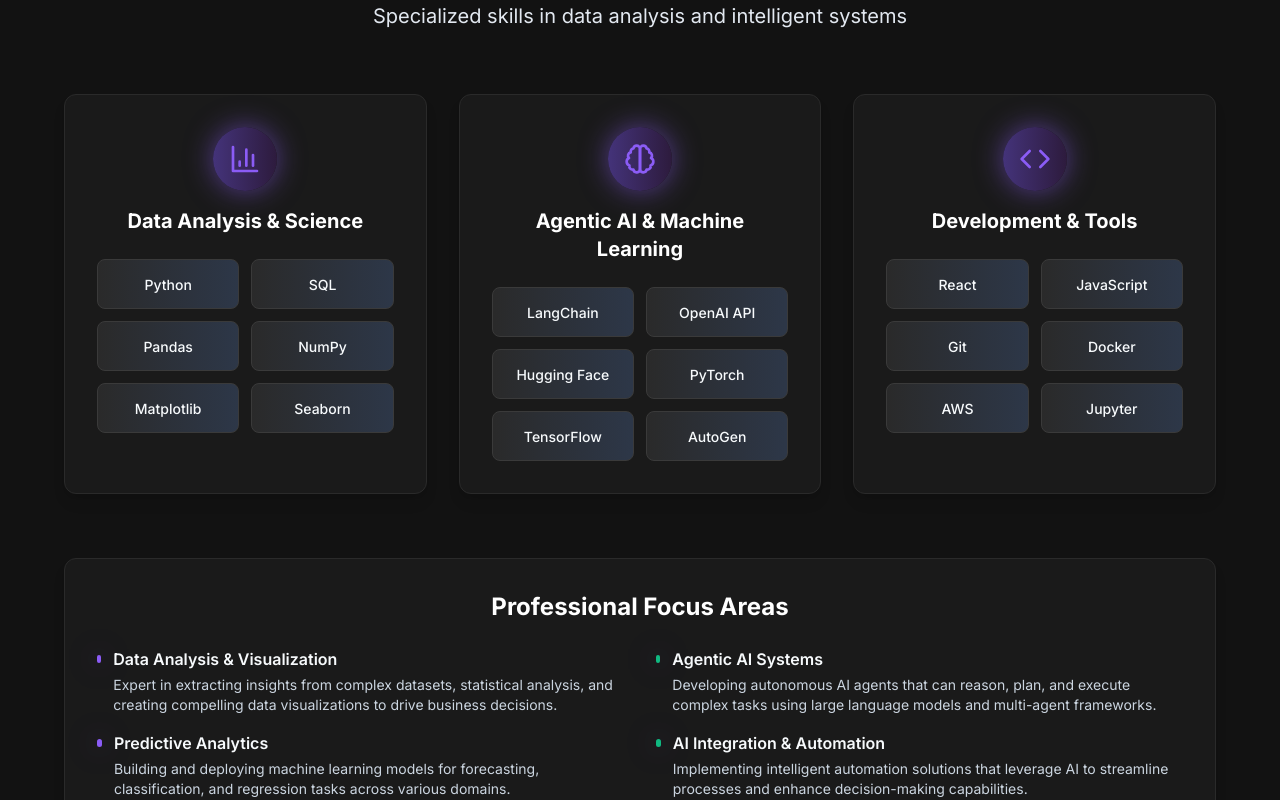
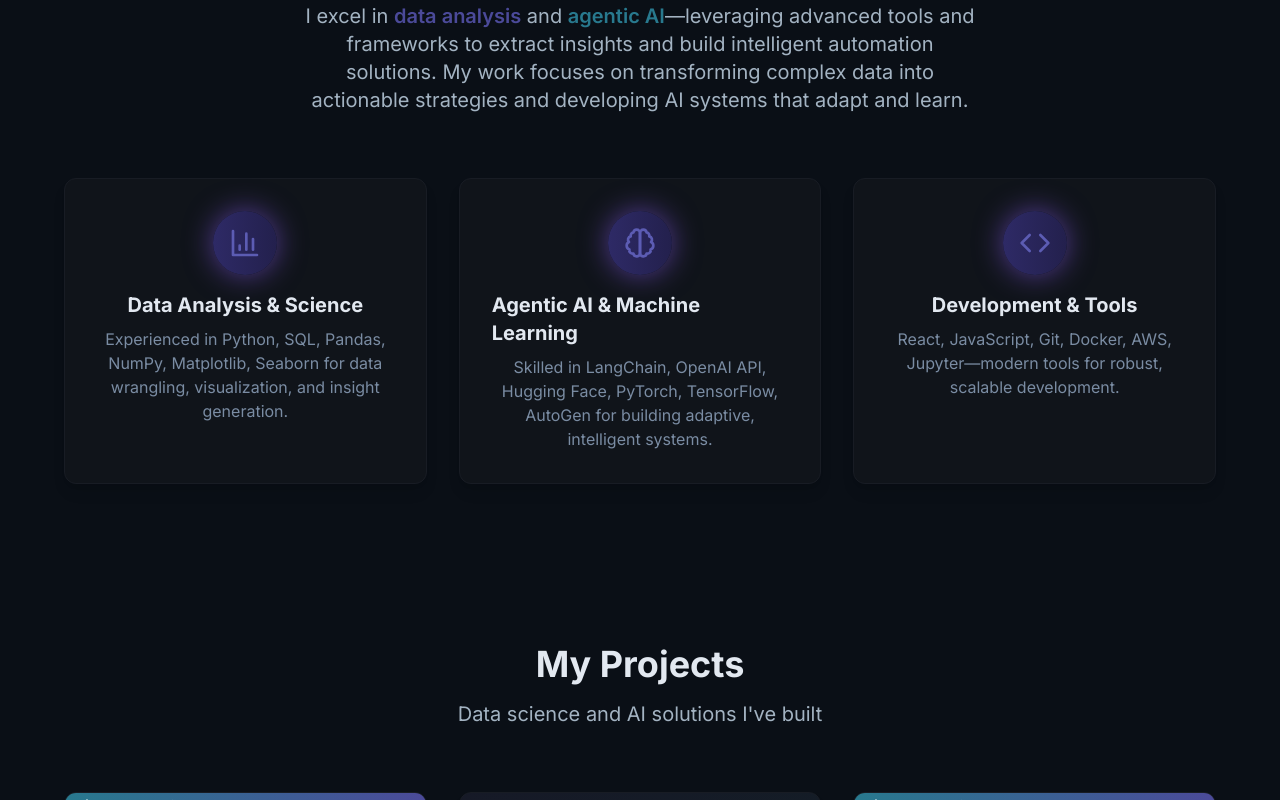
Before and after one commit to dip051030/Portfolio, a React (Vite) app: page / in a window 1280 px wide. Shown: the part 1600-2400 px from the top of the page. Built offline with nearby package versions, Linux system fonts and the light colour scheme.

Commit message:
updating.

```diff
--- a/src/components/Hero.jsx
+++ b/src/components/Hero.jsx
@@ -1,5 +1,5 @@
 import React from 'react'
-import { Download, Github, Linkedin, Mail } from 'lucide-react'
+import { Github, Linkedin, Mail } from 'lucide-react'
 
 const Hero = () => {
   return (
@@ -26,13 +26,21 @@
 
             {/* CTA Buttons */}
             <div className="flex flex-col sm:flex-row gap-4">
-              <button className="gradient-button text-white px-8 py-3 rounded-lg font-medium flex items-center gap-2 shadow-lg hover:shadow-xl glow-effect">
-                <Download size={20} />
-                Download Resume
-              </button>
               <button className="border border-secondary-400 text-secondary-400 px-8 py-3 rounded-lg font-medium hover:border-secondary-300 hover:bg-secondary-400/10 transition-all duration-300">
                 View My Work
               </button>
+              <button className="border border-accent-400 text-accent-400 px-8 py-3 rounded-lg font-medium hover:border-accent-300 hover:bg-accent-400/10 transition-all duration-300">
+                Get In Touch
+              </button>
+              <a
+                href="/resume.pdf"
+                download
+                className="border border-primary-400 text-primary-400 px-8 py-3 rounded-lg font-medium hover:border-primary-300 hover:bg-primary-400/10 transition-all duration-300 flex items-center gap-2 shadow-sm hover:shadow-primary-500/20"
+                aria-label="Download Resume"
+              >
+                <svg xmlns="http://www.w3.org/2000/svg" className="h-5 w-5" fill="none" viewBox="0 0 24 24" stroke="currentColor"><path strokeLinecap="round" strokeLinejoin="round" strokeWidth={2} d="M4 16v2a2 2 0 002 2h12a2 2 0 002-2v-2M7 10l5 5m0 0l5-5m-5 5V4" /></svg>
+                Download Resume
+              </a>
             </div>
 
             {/* Social Links */}
--- a/src/components/Skills.jsx
+++ b/src/components/Skills.jsx
@@ -2,118 +2,36 @@
 import { Brain, BarChart3, Code } from 'lucide-react'
 
 const Skills = () => {
-  const skillCategories = [
-    {
-      title: 'Data Analysis & Science',
-      icon: BarChart3,
-      skills: ['Python', 'SQL', 'Pandas', 'NumPy', 'Matplotlib', 'Seaborn']
-    },
-    {
-      title: 'Agentic AI & Machine Learning',
-      icon: Brain,
-      skills: ['LangChain', 'OpenAI API', 'Hugging Face', 'PyTorch', 'TensorFlow', 'AutoGen']
-    },
-    {
-      title: 'Development & Tools',
-      icon: Code,
-      skills: ['React', 'JavaScript', 'Git', 'Docker', 'AWS', 'Jupyter']
-    }
-  ]
-
   return (
     <section id="skills" className="py-20 section-padding bg-dark-100">
       <div className="max-w-6xl mx-auto">
         <div className="text-center mb-16">
           <h2 className="text-4xl font-bold text-primary-900 mb-4">Core Expertise</h2>
-          <p className="text-xl text-primary-700">Specialized skills in data analysis and intelligent systems</p>
+          <p className="text-xl text-primary-700 max-w-2xl mx-auto">
+            I excel in <span className="text-secondary-400 font-semibold">data analysis</span> and <span className="text-accent-400 font-semibold">agentic AI</span>—leveraging advanced tools and frameworks to extract insights and build intelligent automation solutions. My work focuses on transforming complex data into actionable strategies and developing AI systems that adapt and learn.
+          </p>
         </div>
-
         <div className="grid md:grid-cols-2 lg:grid-cols-3 gap-8">
-          {skillCategories.map((category, index) => (
-            <div key={index} className="dark-card p-8 rounded-xl shadow-lg card-hover">
-              <div className="text-center mb-6">
-                <div className="inline-flex items-center justify-center w-16 h-16 bg-gradient-to-r from-secondary-200 to-secondary-100 rounded-full mb-4 glow-effect">
-                  <category.icon className="text-secondary-500" size={32} />
-                </div>
-                <h3 className="text-xl font-bold text-primary-900">
-                  {category.title}
-                </h3>
-              </div>
-
-              <div className="grid grid-cols-2 gap-3">
-                {category.skills.map((skill, skillIndex) => (
-                  <div
-                    key={skillIndex}
-                    className="bg-gradient-to-r from-dark-300 to-primary-200 px-4 py-3 rounded-lg text-center border border-dark-400 hover:border-secondary-400 transition-all duration-300 hover:shadow-md hover:shadow-secondary-500/20"
-                  >
-                    <span className="text-primary-800 font-medium text-sm">{skill}</span>
-                  </div>
-                ))}
-              </div>
+          <div className="dark-card p-8 rounded-xl shadow-lg card-hover flex flex-col items-center">
+            <div className="inline-flex items-center justify-center w-16 h-16 bg-gradient-to-r from-secondary-200 to-secondary-100 rounded-full mb-4 glow-effect">
+              <BarChart3 className="text-secondary-500" size={32} />
             </div>
-          ))}
-        </div>
-
-        {/* Professional Expertise Section */}
-        <div className="mt-16">
-          <div className="dark-card p-8 rounded-xl shadow-lg">
-            <h3 className="text-2xl font-bold text-primary-900 mb-6 text-center">Professional Focus Areas</h3>
-
-            <div className="grid md:grid-cols-2 gap-8">
-              <div className="space-y-4">
-                <div className="flex items-start gap-3">
-                  <div className="w-2 h-2 bg-secondary-500 rounded-full mt-2 glow-effect"></div>
-                  <div>
-                    <h4 className="font-semibold text-primary-800 mb-1">Data Analysis & Visualization</h4>
-                    <p className="text-primary-600 text-sm">Expert in extracting insights from complex datasets, statistical analysis, and creating compelling data visualizations to drive business decisions.</p>
-                  </div>
-                </div>
-
-                <div className="flex items-start gap-3">
-                  <div className="w-2 h-2 bg-secondary-500 rounded-full mt-2 glow-effect"></div>
-                  <div>
-                    <h4 className="font-semibold text-primary-800 mb-1">Predictive Analytics</h4>
-                    <p className="text-primary-600 text-sm">Building and deploying machine learning models for forecasting, classification, and regression tasks across various domains.</p>
-                  </div>
-                </div>
-              </div>
-
-              <div className="space-y-4">
-                <div className="flex items-start gap-3">
-                  <div className="w-2 h-2 bg-accent-400 rounded-full mt-2 glow-effect"></div>
-                  <div>
-                    <h4 className="font-semibold text-primary-800 mb-1">Agentic AI Systems</h4>
-                    <p className="text-primary-600 text-sm">Developing autonomous AI agents that can reason, plan, and execute complex tasks using large language models and multi-agent frameworks.</p>
-                  </div>
-                </div>
-
-                <div className="flex items-start gap-3">
-                  <div className="w-2 h-2 bg-accent-400 rounded-full mt-2 glow-effect"></div>
-                  <div>
-                    <h4 className="font-semibold text-primary-800 mb-1">AI Integration & Automation</h4>
-                    <p className="text-primary-600 text-sm">Implementing intelligent automation solutions that leverage AI to streamline processes and enhance decision-making capabilities.</p>
-                  </div>
-                </div>
-              </div>
+            <h3 className="text-xl font-bold text-primary-900 mb-2">Data Analysis & Science</h3>
+            <p className="text-primary-600 text-center">Experienced in Python, SQL, Pandas, NumPy, Matplotlib, Seaborn for data wrangling, visualization, and insight generation.</p>
+          </div>
+          <div className="dark-card p-8 rounded-xl shadow-lg card-hover flex flex-col items-center">
+            <div className="inline-flex items-center justify-center w-16 h-16 bg-gradient-to-r from-secondary-200 to-secondary-100 rounded-full mb-4 glow-effect">
+              <Brain className="text-secondary-500" size={32} />
             </div>
+            <h3 className="text-xl font-bold text-primary-900 mb-2">Agentic AI & Machine Learning</h3>
+            <p className="text-primary-600 text-center">Skilled in LangChain, OpenAI API, Hugging Face, PyTorch, TensorFlow, AutoGen for building adaptive, intelligent systems.</p>
           </div>
-        </div>
-
-        {/* Additional Technologies */}
-        <div className="mt-12 text-center">
-          <h3 className="text-xl font-bold text-primary-900 mb-6">Additional Technologies & Frameworks</h3>
-          <div className="flex flex-wrap justify-center gap-3">
-            {[
-              'Scikit-learn', 'Apache Spark', 'Tableau', 'Power BI', 'MongoDB',
-              'PostgreSQL', 'FastAPI', 'Streamlit', 'Plotly', 'OpenCV'
-            ].map((tech) => (
-              <span
-                key={tech}
-                className="bg-dark-200 px-4 py-2 rounded-full shadow-sm border border-dark-300 text-primary-800 font-medium hover:border-secondary-400 hover:bg-gradient-to-r hover:from-dark-300 hover:to-primary-200 transition-all duration-300 hover:shadow-md hover:shadow-secondary-500/20"
-              >
-                {tech}
-              </span>
-            ))}
+          <div className="dark-card p-8 rounded-xl shadow-lg card-hover flex flex-col items-center">
+            <div className="inline-flex items-center justify-center w-16 h-16 bg-gradient-to-r from-secondary-200 to-secondary-100 rounded-full mb-4 glow-effect">
+              <Code className="text-secondary-500" size={32} />
+            </div>
+            <h3 className="text-xl font-bold text-primary-900 mb-2">Development & Tools</h3>
+            <p className="text-primary-600 text-center">React, JavaScript, Git, Docker, AWS, Jupyter—modern tools for robust, scalable development.</p>
           </div>
         </div>
       </div>
--- a/tailwind.config.js
+++ b/tailwind.config.js
@@ -7,54 +7,54 @@
   theme: {
     extend: {
       colors: {
+        dark: {
+          50: '#070a10', // purest dark
+          100: '#0a0f16', // ultra dark
+          200: '#10141a', // base dark
+          300: '#181c24', // slightly lighter
+          400: '#232a36', // for cards
+          500: '#2c3442', // for borders
+          600: '#364052', // for subtle highlights
+          700: '#49546a', // for muted accents
+          800: '#5d6882', // for hover states
+          900: '#7a8ca3', // for text on dark
+        },
         primary: {
-          50: '#0f1419',
-          100: '#1a1f2e',
-          200: '#2d3748',
-          300: '#4a5568',
-          400: '#718096',
-          500: '#a0aec0',
-          600: '#cbd5e0',
-          700: '#e2e8f0',
-          800: '#f7fafc',
-          900: '#ffffff',
+          50: '#10141a',
+          100: '#181c24',
+          200: '#232a36',
+          300: '#364052',
+          400: '#49546a',
+          500: '#5d6882',
+          600: '#7a8ca3',
+          700: '#a3b3c2',
+          800: '#c7d0db',
+          900: '#e2e8f0',
         },
         secondary: {
-          50: '#1a0d1f',
-          100: '#2d1b3d',
-          200: '#44337a',
-          300: '#553c9a',
-          400: '#7c3aed',
-          500: '#8b5cf6',
-          600: '#a78bfa',
-          700: '#c4b5fd',
-          800: '#ddd6fe',
-          900: '#ede9fe',
+          50: '#1a1833',
+          100: '#23204d',
+          200: '#2e2a66',
+          300: '#3a3780',
+          400: '#4b4a99',
+          500: '#5c5cb3',
+          600: '#6d6dcc',
+          700: '#7e7ee6',
+          800: '#8f8fff',
+          900: '#a0a0ff',
         },
         accent: {
-          50: '#064e3b',
-          100: '#065f46',
-          200: '#047857',
-          300: '#059669',
-          400: '#10b981',
-          500: '#34d399',
-          600: '#6ee7b7',
-          700: '#a7f3d0',
-          800: '#d1fae5',
-          900: '#ecfdf5',
+          50: '#0d2536',
+          100: '#133a4c',
+          200: '#1a4f62',
+          300: '#216478',
+          400: '#28798e',
+          500: '#2f8ea4',
+          600: '#36a3ba',
+          700: '#3db8d0',
+          800: '#44cde6',
+          900: '#4be2fc',
         },
-        dark: {
-          50: '#0a0a0a',
-          100: '#121212',
-          200: '#1a1a1a',
-          300: '#2a2a2a',
-          400: '#3a3a3a',
-          500: '#4a4a4a',
-          600: '#6a6a6a',
-          700: '#8a8a8a',
-          800: '#aaaaaa',
-          900: '#cccccc',
-        }
       },
       fontFamily: {
         'sans': ['Inter', 'system-ui', 'sans-serif'],
```
Also changed, not shown: src/components/Footer.jsx (+8 -13 lines).
